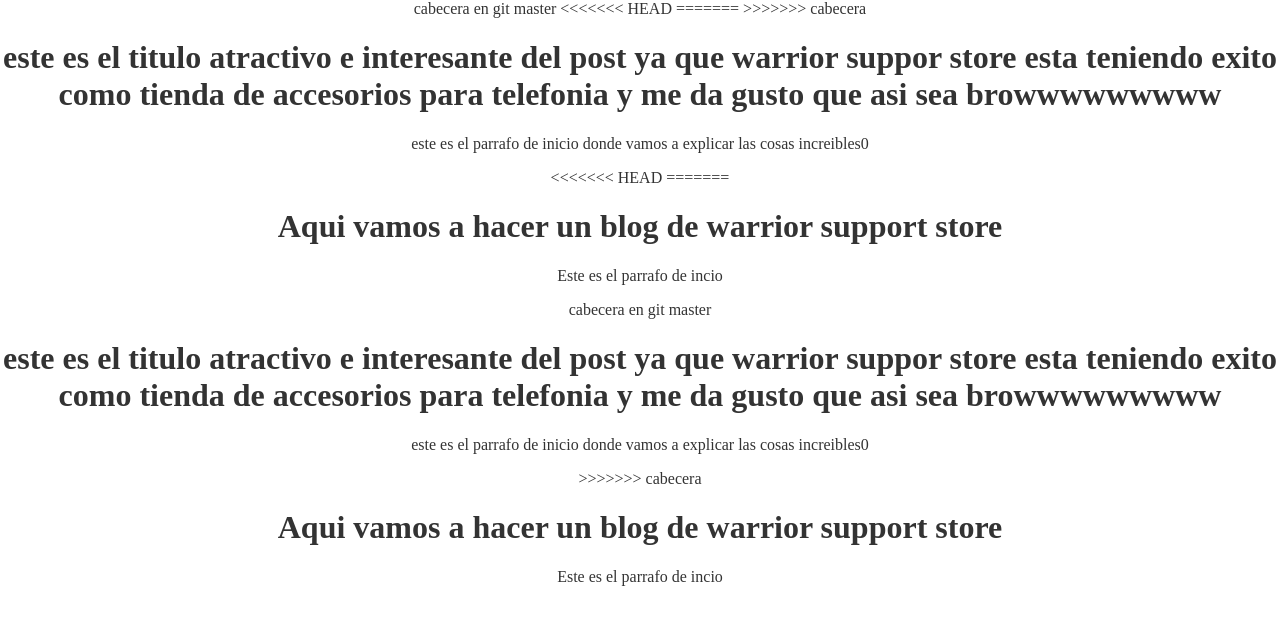
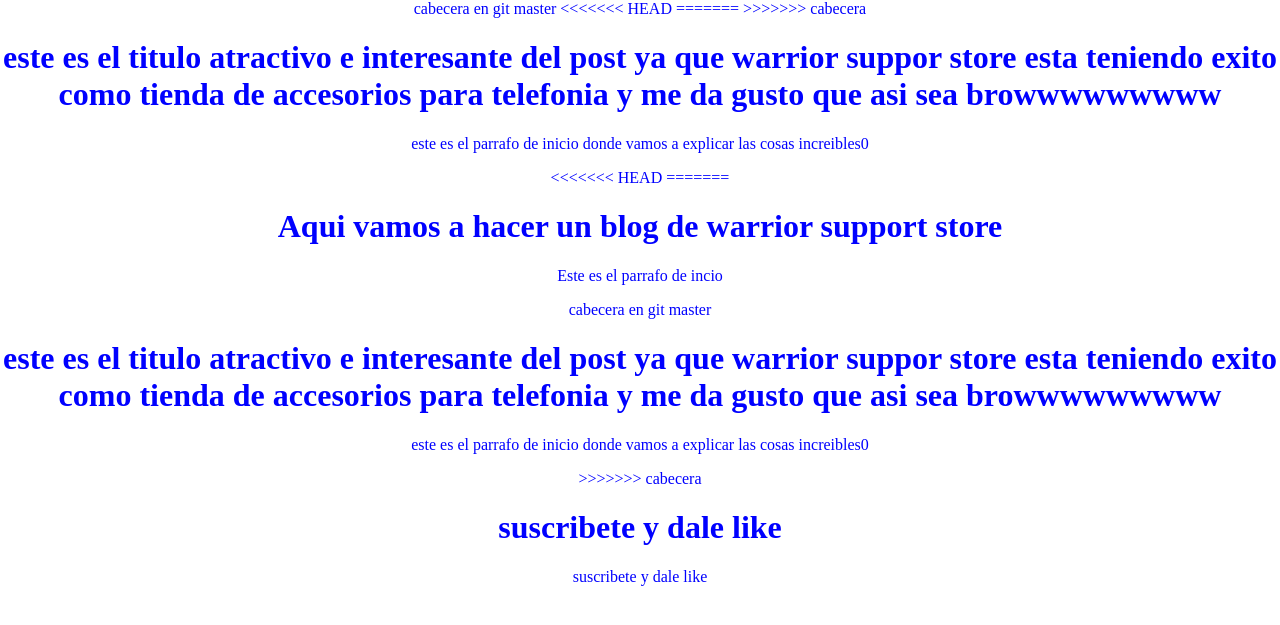
Before and after one commit to RicardoaWarrior/hyperblog, a PHP site: page /blogpost.html in a window 1280 px wide. Shown: the top 625 px of the page. Run offline with PHP 8.4, Linux system fonts and the light colour scheme.

Commit message:
agregue suscripcion y puse todo azul

```diff
--- a/blogpost.html
+++ b/blogpost.html
@@ -37,8 +37,8 @@
               </div>
 >>>>>>> cabecera
     </div>
-    <h1>Aqui vamos a hacer un blog de warrior support store</h1>
-    <p>Este es el parrafo de incio</p>
+    <h1>suscribete y dale like</h1>
+    <p>suscribete y dale like</p>
 
 
 </body>
--- a/css/estilos.css
+++ b/css/estilos.css
@@ -1,5 +1,5 @@
 body{
-    color: #333;
+    color: blue;
     text-align: center;
     font-family: "curier";
     font-size: 16px;
```
